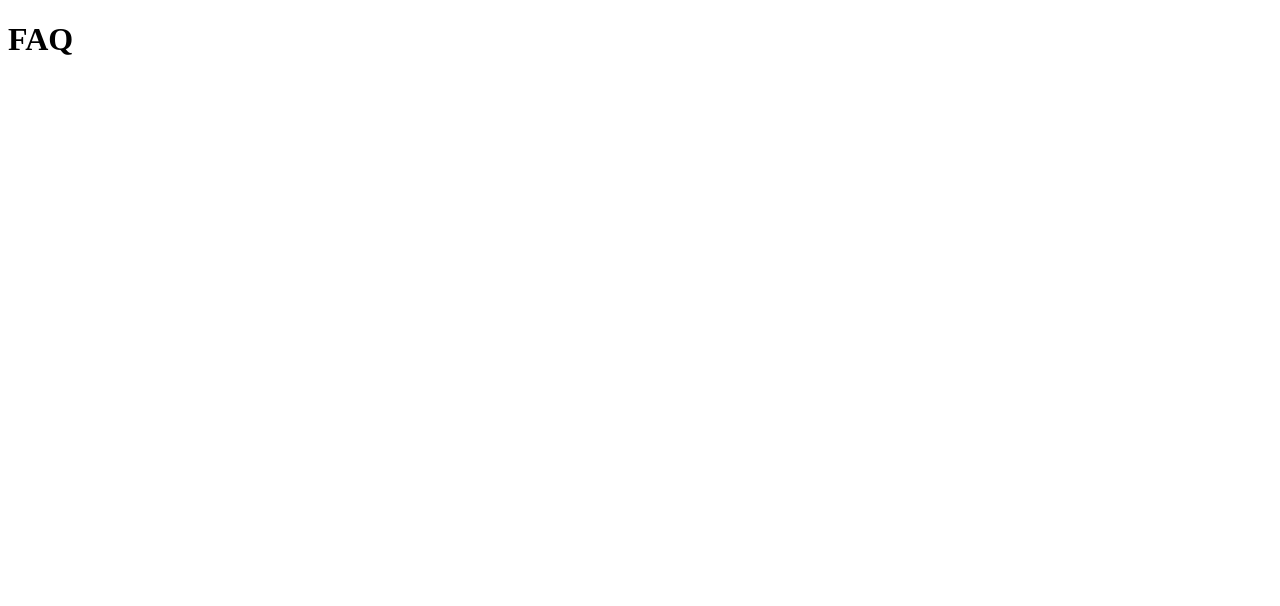
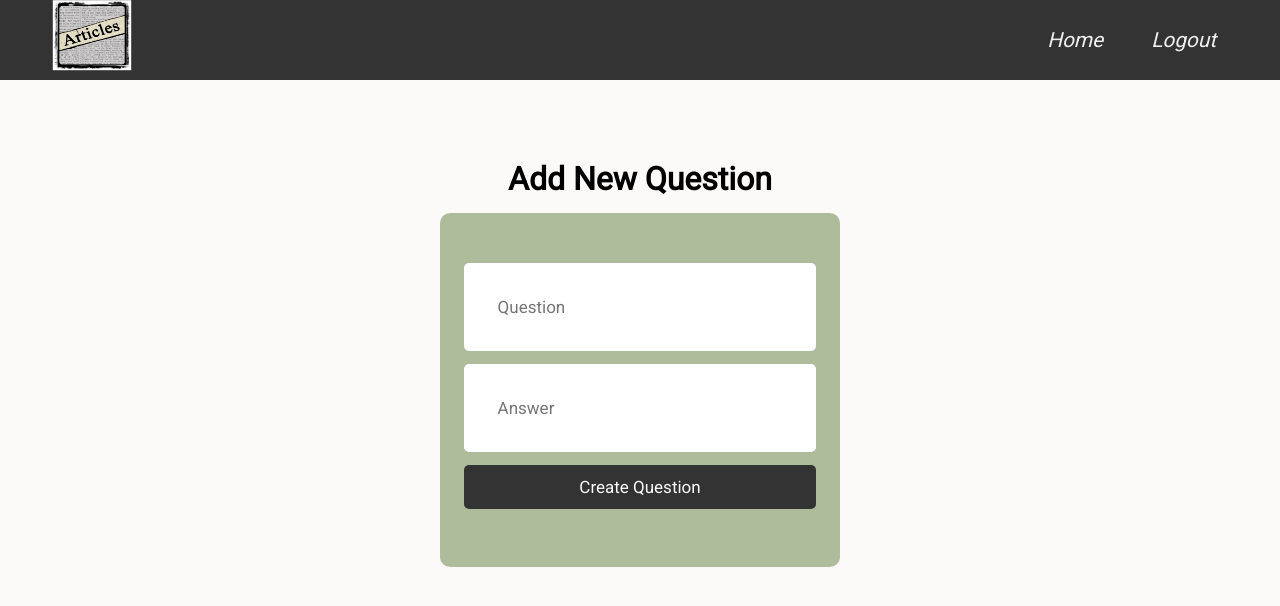
Before and after one commit to Ali-Al-Ahmad/Article, a PHP site: page /faq.html in a window 1280 px wide. Before the commit the part shown is almost empty. Shown: the top 606 px of the page. Run offline with PHP 8.4, Linux system fonts and the light colour scheme.

Commit message:
Implemented Add Question

```diff
--- a/article-client/css/styles.css
+++ b/article-client/css/styles.css
@@ -157,10 +157,32 @@ margin: 0 auto;
   border-radius: 15px;
 background-color: var(--gold);
 box-shadow: 1px 1px 1px #eee ;
+position: relative;
 }
 
 .question-item p {
   padding: 8px 0px;
+}
+.faq-page{
+  display: flex;
+  flex-direction: column;
+  align-items: center;
+  margin-top: 10vh;
+}
+.faq-page h1 {
+  margin-bottom: 15px;
+}
+.faq-page form input[type="text"] {
+  padding: 2em;
+  margin-bottom: 5px;
+}
+
+.question-item img {
+  position: absolute;
+  width: 0.8em;
+  bottom: 10px;
+  right: 10px;
+  cursor: pointer;
 }
 
 
--- a/article-client/faq.html
+++ b/article-client/faq.html
@@ -3,10 +3,74 @@
 <head>
   <meta charset="UTF-8">
   <meta name="viewport" content="width=device-width, initial-scale=1.0">
+  <link rel="stylesheet" href="css/styles.css">
+  <script src="js/axios.min.js"></script>
+  <script src="js/axiosInstance.js"></script>
   <title>FAQ Page</title>
 </head>
 <body>
-  <h1>FAQ</h1>
+ <!-----Start Of Header Section -->
+    <header>
+      <a href="#"
+        ><img
+          src="assets/images/logo1.jpg"
+          alt="logo.jpg"
+      /></a>
+      <nav>
+        <div class="nav-item">
+          <i>
+            <a href="home.html">Home</a>
+          </i>
+        </div>
+            <div class="nav-item">
+          <i>
+            <a
+              href="index.html"
+              id="logout"
+              >Logout</a
+            >
+          </i>
+        </div>
+      </nav>
+    </header>
+    <!-----End Of Header Section -->
+    <div class="faq-page">
+          <h1> Add New Question </h1>
 
+      <form
+        onsubmit="addQuestionApi(event)"
+        class="sign-in-form"
+      >
+        <div class="input-field">
+
+          <input
+            id="question-input"
+            name="question-input"
+            type="text"
+            placeholder="Question"
+            required
+          />
+        </div>
+
+        <div class="input-field">
+
+          <input
+            id="answer-input"
+            name="answer-input"
+            type="text"
+            placeholder="Answer"
+            required
+          />
+        </div>
+        <div class="input-field submit-button">
+          <input
+            type="submit"
+            value="Create Question"
+          />
+        </div>
+      </form>
+    </div>
+
+    <script src="js/faq.js"></script>
 </body>
 </html>
--- a/article-client/home.html
+++ b/article-client/home.html
@@ -36,7 +36,6 @@
     </header>
     <!-----End Of Header Section -->
 
-
     <div class="search-input">
       <input type="search"
       id="search-input"
--- /dev/null
+++ b/article-client/js/faq.js
@@ -0,0 +1,23 @@
+const question = document.getElementById('question-input')
+const answer = document.getElementById('answer-input')
+
+async function addQuestionApi(event) {
+  event.preventDefault()
+
+  try {
+    const response = await api.post('/questions/addQuestion.php', {
+      question: question.value,
+      answer: answer.value,
+    })
+
+    console.log(response.data)
+    if (response.data.status === 'success') {
+      window.location.href = 'home.html'
+    } else {
+      alert(response.data.message)
+      return
+    }
+  } catch (error) {
+    console.log(error)
+  }
+}
```
